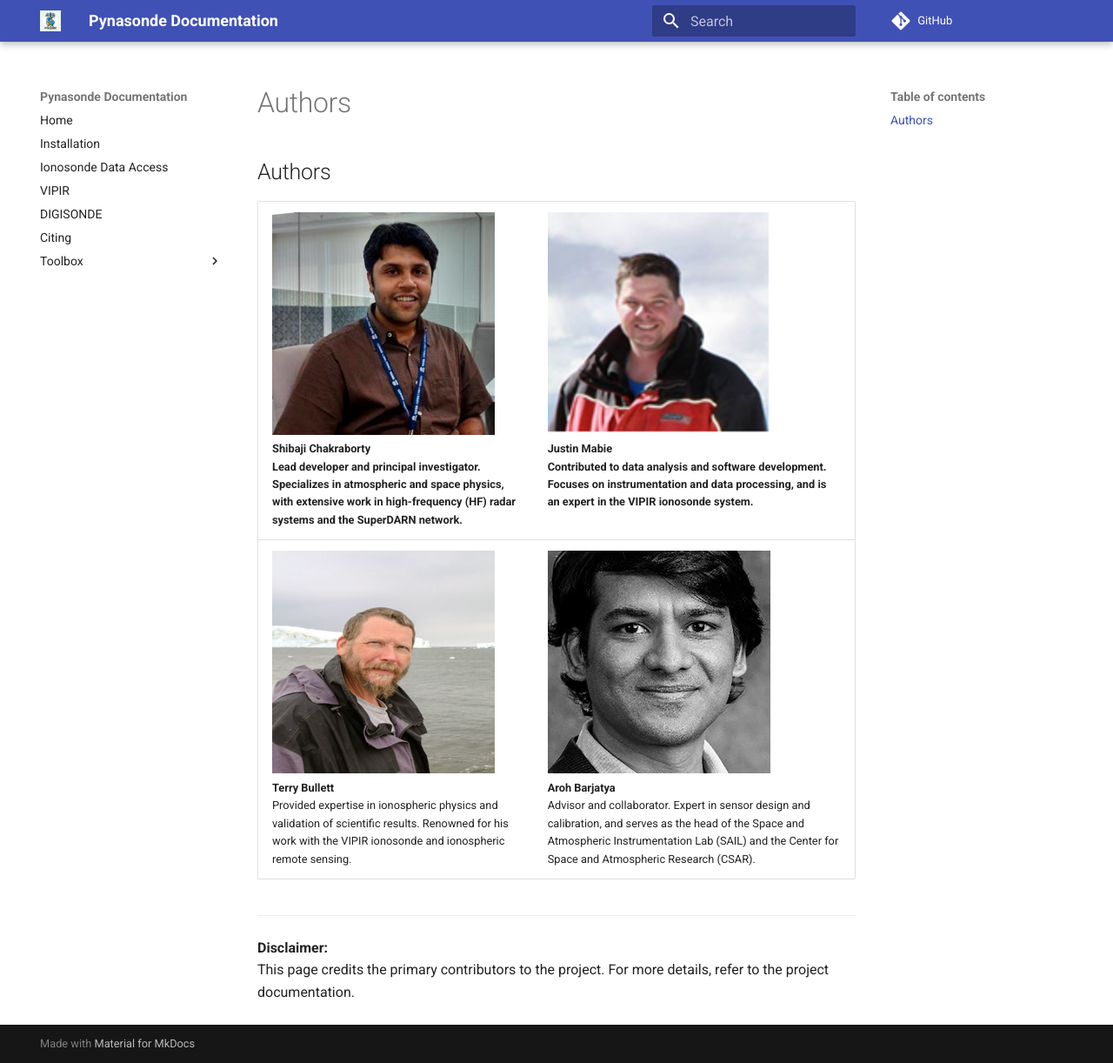
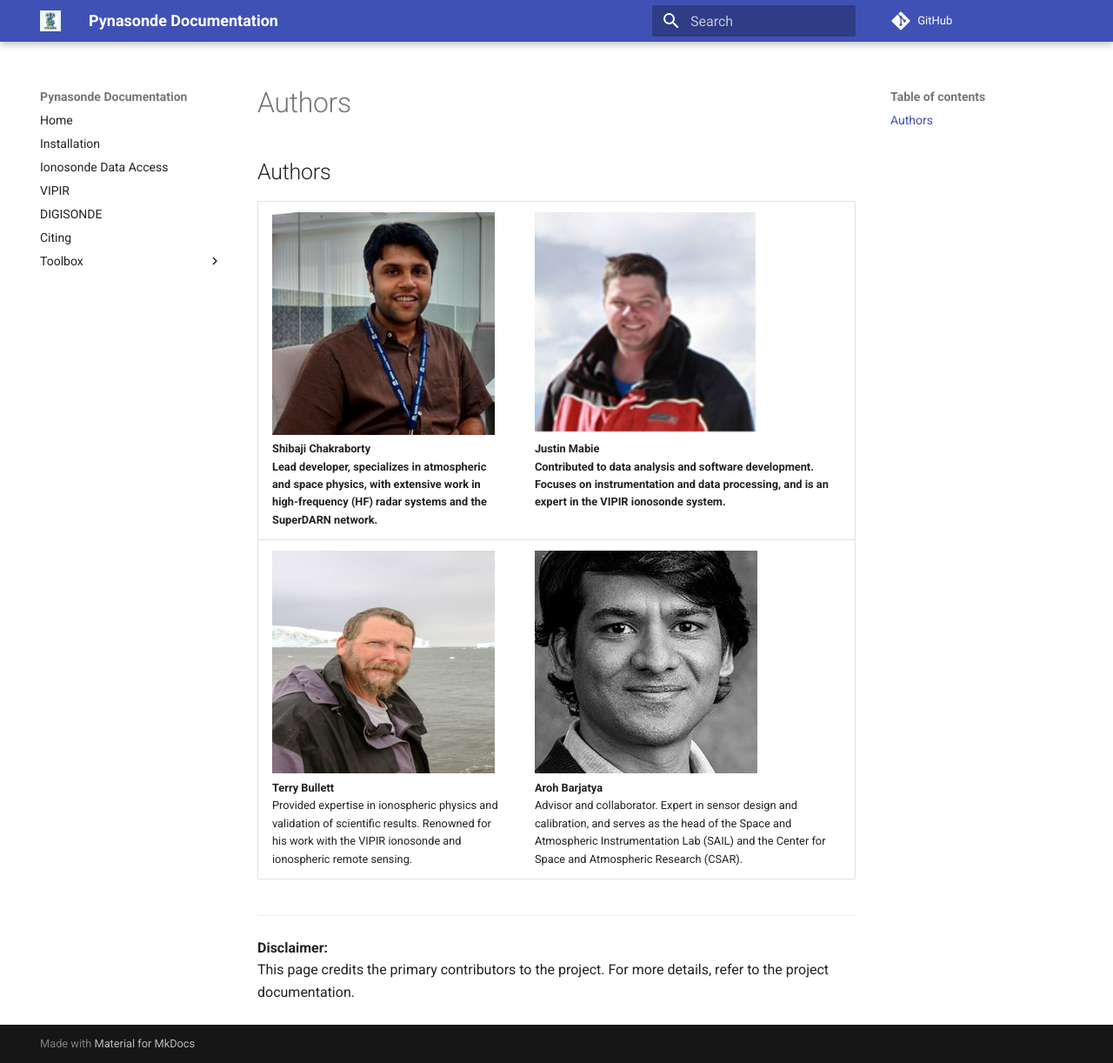
Before and after one commit to shibaji7/pynasonde, an MkDocs documentation site: the page built from docs/user/authors.md, in a window 1280 px wide and 1222 px high. Shown: the whole window at 87% size. Built offline with MkDocs 1.6.1 and Material for MkDocs 9.7.7, drawn with Linux system fonts in a browser that asks for light colours; comment, search, counter and statistics services are not loaded.

Commit message:
Credit Figures

```diff
--- a/docs/user/authors.md
+++ b/docs/user/authors.md
@@ -1,6 +1,6 @@
 ## Authors
 
-| ![Shibaji Chakraborty](../figures/Chakraborty.png)<br>**Shibaji Chakraborty**<br>Lead developer and principal investigator. Specializes in atmospheric and space physics, with extensive work in high-frequency (HF) radar systems and the SuperDARN network. | ![Justin Mabie](../figures/Mabie.png)<br>**Justin Mabie**<br>Contributed to data analysis and software development. Focuses on instrumentation and data processing, and is an expert in the VIPIR ionosonde system. |
+| ![Shibaji Chakraborty](../figures/Chakraborty.png)<br>**Shibaji Chakraborty**<br>Lead developer, specializes in atmospheric and space physics, with extensive work in high-frequency (HF) radar systems and the SuperDARN network. | ![Justin Mabie](../figures/Mabie.png)<br>**Justin Mabie**<br>Contributed to data analysis and software development. Focuses on instrumentation and data processing, and is an expert in the VIPIR ionosonde system. |
 |---|---|
 | ![Terry Bullett](../figures/Bullett.png)<br>**Terry Bullett**<br>Provided expertise in ionospheric physics and validation of scientific results. Renowned for his work with the VIPIR ionosonde and ionospheric remote sensing. | ![Aroh Barjatya](../figures/Barjatya.png)<br>**Aroh Barjatya**<br>Advisor and collaborator. Expert in sensor design and calibration, and serves as the head of the Space and Atmospheric Instrumentation Lab (SAIL) and the Center for Space and Atmospheric Research (CSAR). |
 
```
